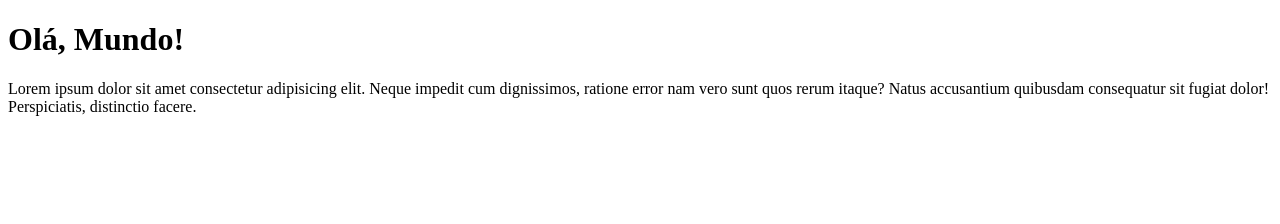
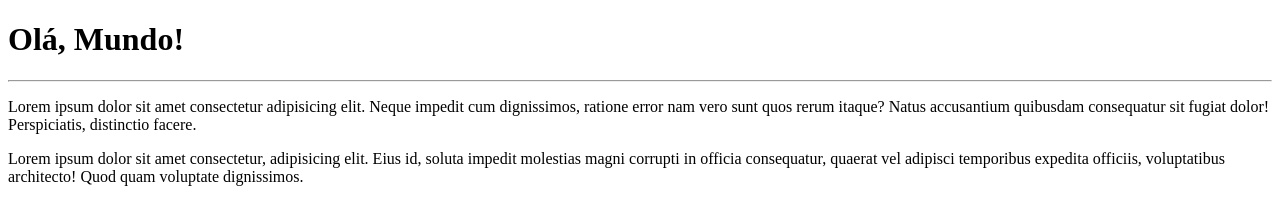
Before and after one commit to leiahlopes/OlaMundo, a plain HTML site: page site-exemplo/index.html in a window 1280 px wide. Drawn offline with Linux system fonts and the light colour scheme.

Commit message:
Adicionei um parágrafo

```diff
--- a/site-exemplo/index.html
+++ b/site-exemplo/index.html
@@ -10,7 +10,9 @@
 
 <body>
     <h1>Olá, Mundo!</h1>
+    <hr>
     <p>Lorem ipsum dolor sit amet consectetur adipisicing elit. Neque impedit cum dignissimos, ratione error nam vero sunt quos rerum itaque? Natus accusantium quibusdam consequatur sit fugiat dolor! Perspiciatis, distinctio facere.</p>
+    <p>Lorem ipsum dolor sit amet consectetur, adipisicing elit. Eius id, soluta impedit molestias magni corrupti in officia consequatur, quaerat vel adipisci temporibus expedita officiis, voluptatibus architecto! Quod quam voluptate dignissimos.</p>
 
 </body>
 
```
